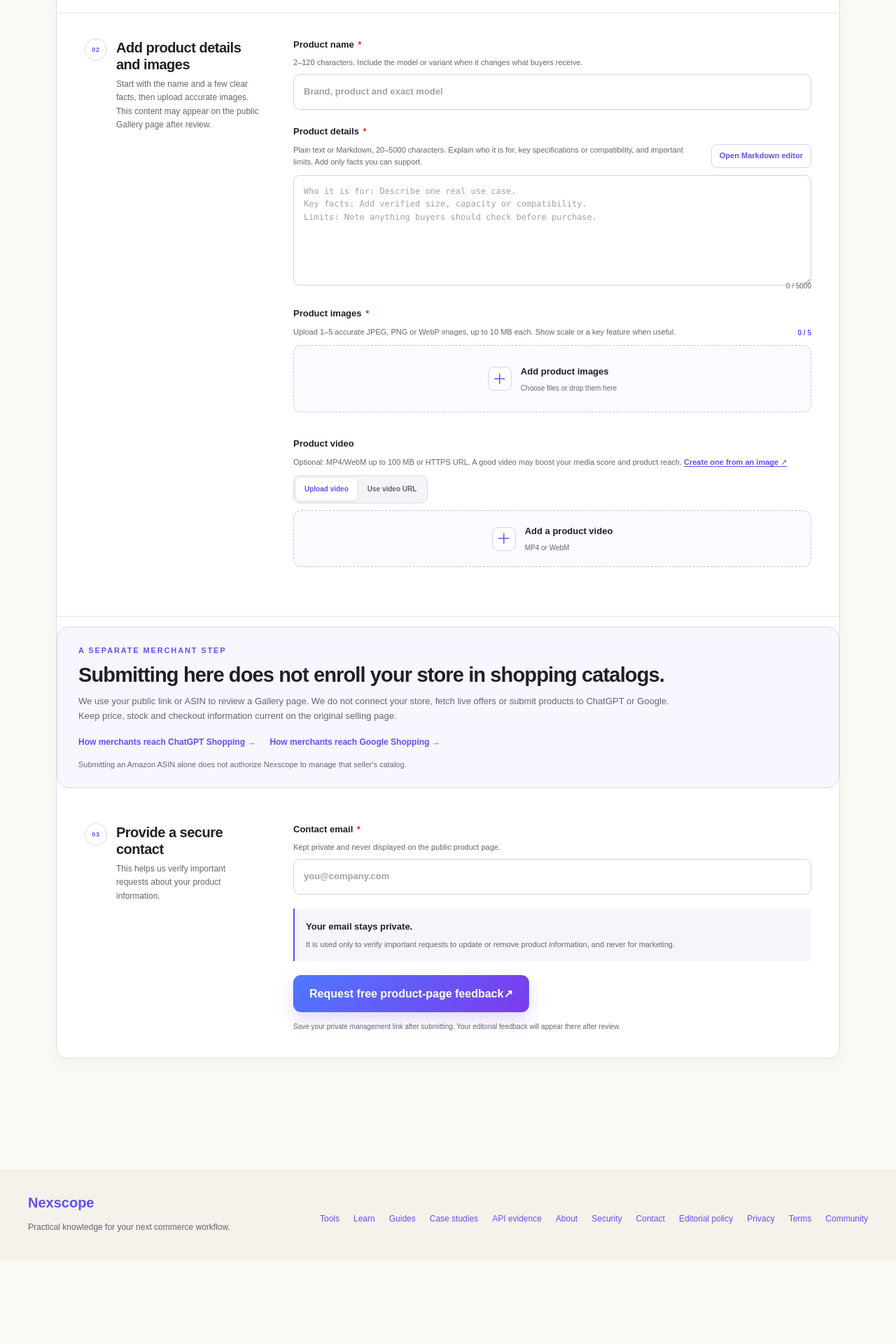
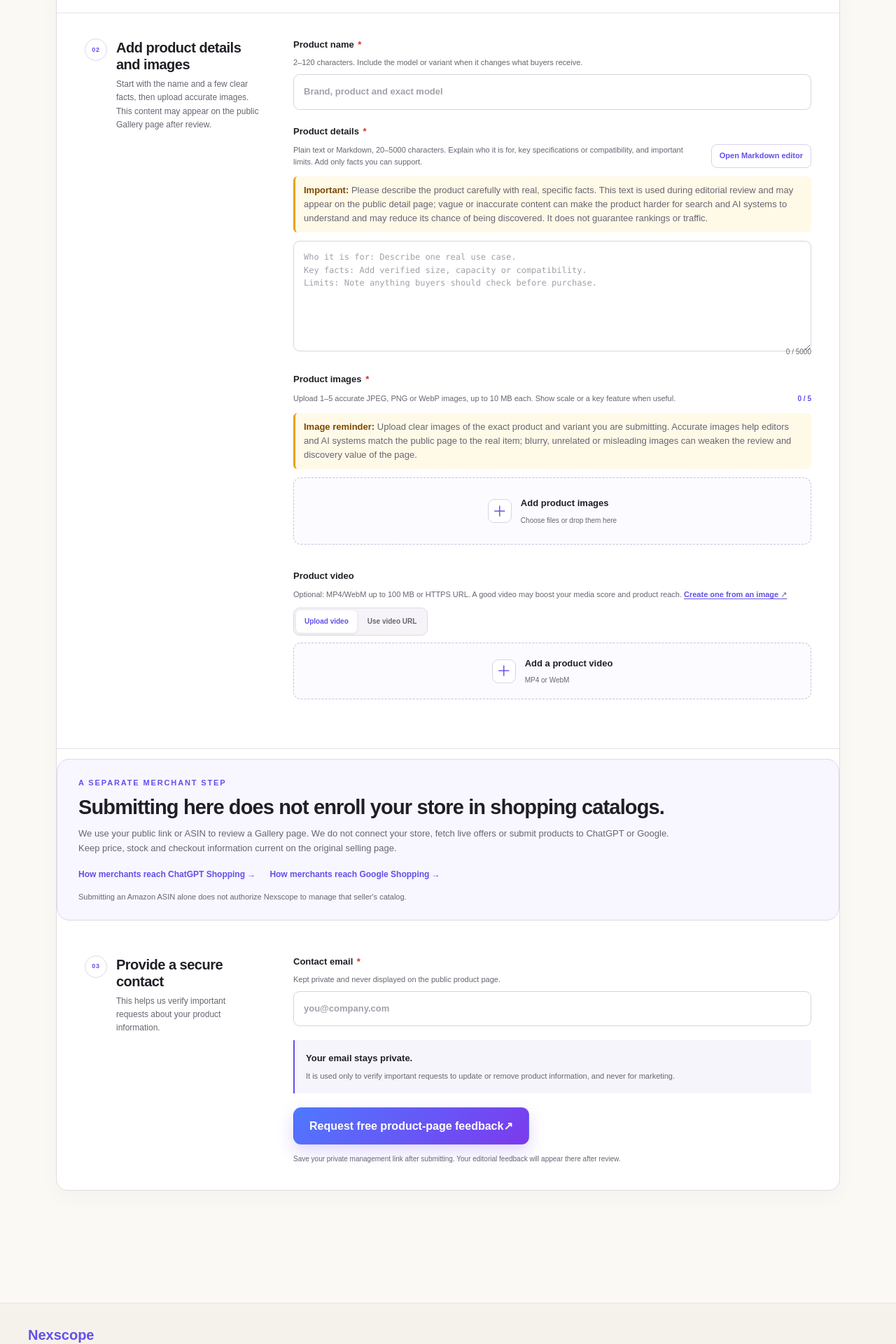
Before and after one commit to nexscope-ai/ecommerce-ai-tools, a Jekyll site: the page built from docs/product-showcase/submit/index.md, in a window 1280 px wide. Shown: the part 2146-4066 px from the top of the page at 70% size. Built offline with Jekyll 4.4.1, drawn with Linux system fonts in a browser that asks for light colours; nearby versions of some CDN libraries; before the commit the page ends 3946 px from its top, so only the background shows below that.

Commit message:
content: clarify product submission quality guidance

```diff
--- a/docs/assets/product-showcase.css
+++ b/docs/assets/product-showcase.css
@@ -178,6 +178,8 @@ html { scroll-behavior: smooth; }
 .showcase-form input:not([type=radio]), .showcase-form select { min-height: 50px; }
 .showcase-form textarea { min-height: 112px; resize: vertical; line-height: 1.55; }
 .showcase-form input::placeholder, .showcase-form textarea::placeholder { color: #a4a0aa; }
+.showcase-field-warning { margin: 12px 0 12px; padding: 10px 12px; border-left: 3px solid #e5a11a; border-radius: 6px; background: #fff9e8; color: #9a5b00; font-size: 13px; line-height: 1.55; }
+.showcase-field-warning strong { color: #7c4700; }
 .showcase-form input:hover, .showcase-form textarea:hover, .showcase-form select:hover { border-color: #bdb5d4; background: #fff; }
 .showcase-form input:focus, .showcase-form textarea:focus, .showcase-form select:focus, .management-edit-form input:focus, .management-edit-form textarea:focus, .management-edit-form select:focus { outline: 3px solid rgb(98 80 233 / 11%); border-color: var(--accent); background: #fff; }
 .required-mark { display: inline; margin-left: 2px; color: #d92d20 !important; font: 800 13px/1 Arial, Helvetica, sans-serif !important; }
--- a/docs/product-showcase/submit/index.md
+++ b/docs/product-showcase/submit/index.md
@@ -117,12 +117,14 @@ image_caption: Submit product details for free review and a possible public AI-d
               <div><strong id="product-details-label">Product details <span class="required-mark" aria-label="required">*</span></strong><span>Plain text or Markdown, 20–5000 characters. Explain who it is for, key specifications or compatibility, and important limits. Add only facts you can support.</span></div>
               <button class="markdown-editor-open" type="button" data-open-markdown>Open Markdown editor</button>
             </div>
+            <p class="showcase-field-warning" role="note"><strong>Important:</strong> Please describe the product carefully with real, specific facts. This text is used during editorial review and may appear on the public detail page; vague or inaccurate content can make the product harder for search and AI systems to understand and may reduce its chance of being discovered. It does not guarantee rankings or traffic.</p>
             <textarea name="productDetails" minlength="20" maxlength="5000" rows="7" required aria-labelledby="product-details-label" placeholder="Who it is for: Describe one real use case.&#10;Key facts: Add verified size, capacity or compatibility.&#10;Limits: Note anything buyers should check before purchase."></textarea>
             <small class="field-error" id="productDetails-error" data-error-for="productDetails" role="alert" hidden></small>
             <small class="character-count" data-count="productDetails">0 / 5000</small>
           </div>
           <div class="media-field" data-media-upload="IMAGE" data-max-files="5" data-max-bytes="10485760">
             <div class="media-field-header"><div><strong>Product images <span class="required-mark" aria-label="required">*</span></strong><span>Upload 1–5 accurate JPEG, PNG or WebP images, up to 10 MB each. Show scale or a key feature when useful.</span></div><span class="media-limit">0 / 5</span></div>
+            <p class="showcase-field-warning" role="note"><strong>Image reminder:</strong> Upload clear images of the exact product and variant you are submitting. Accurate images help editors and AI systems match the public page to the real item; blurry, unrelated or misleading images can weaken the review and discovery value of the page.</p>
             <input type="hidden" name="imageUploadKeys" value="[]">
             <input class="media-file-input" data-media-input type="file" accept="image/jpeg,image/png,image/webp" multiple>
             <button class="media-dropzone" type="button" data-media-choose><span class="media-dropzone-icon" aria-hidden="true">＋</span><span><strong>Add product images</strong><small>Choose files or drop them here</small></span></button>
```
